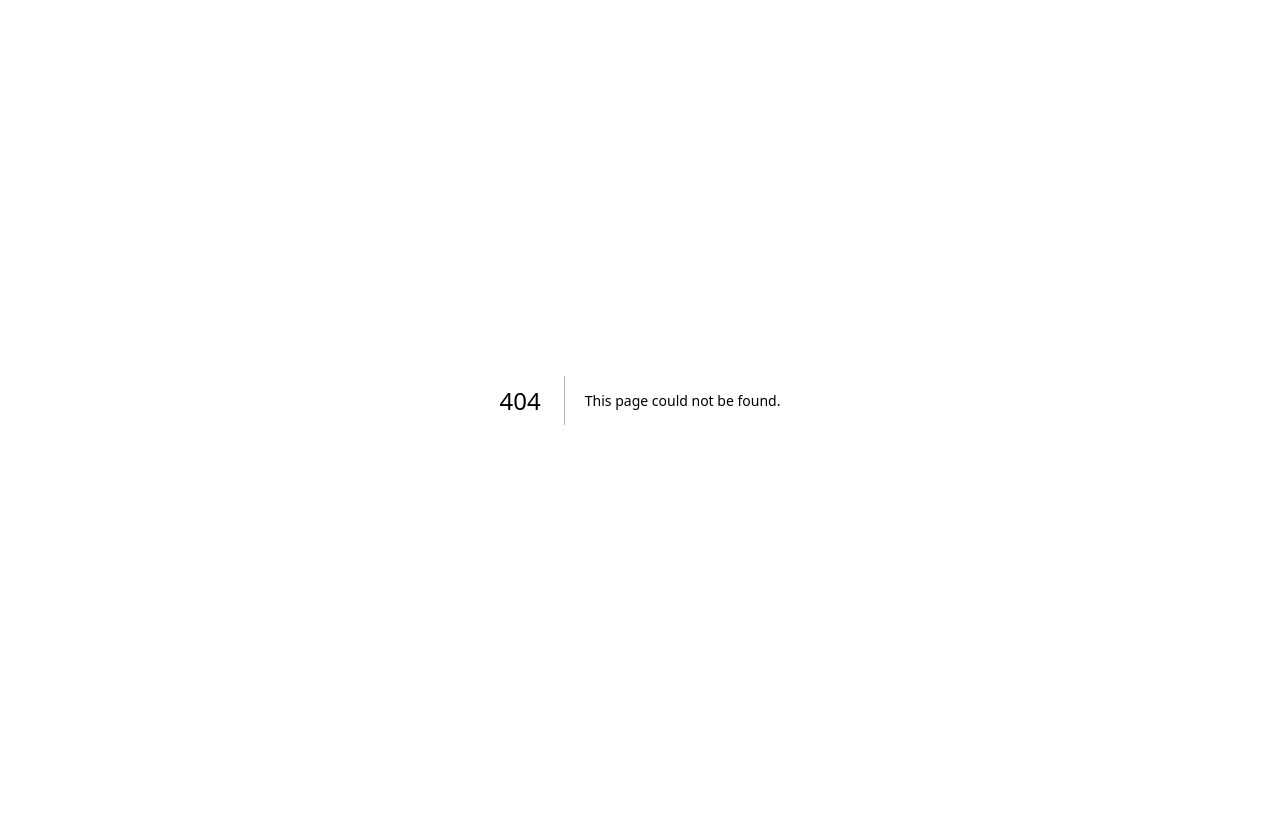
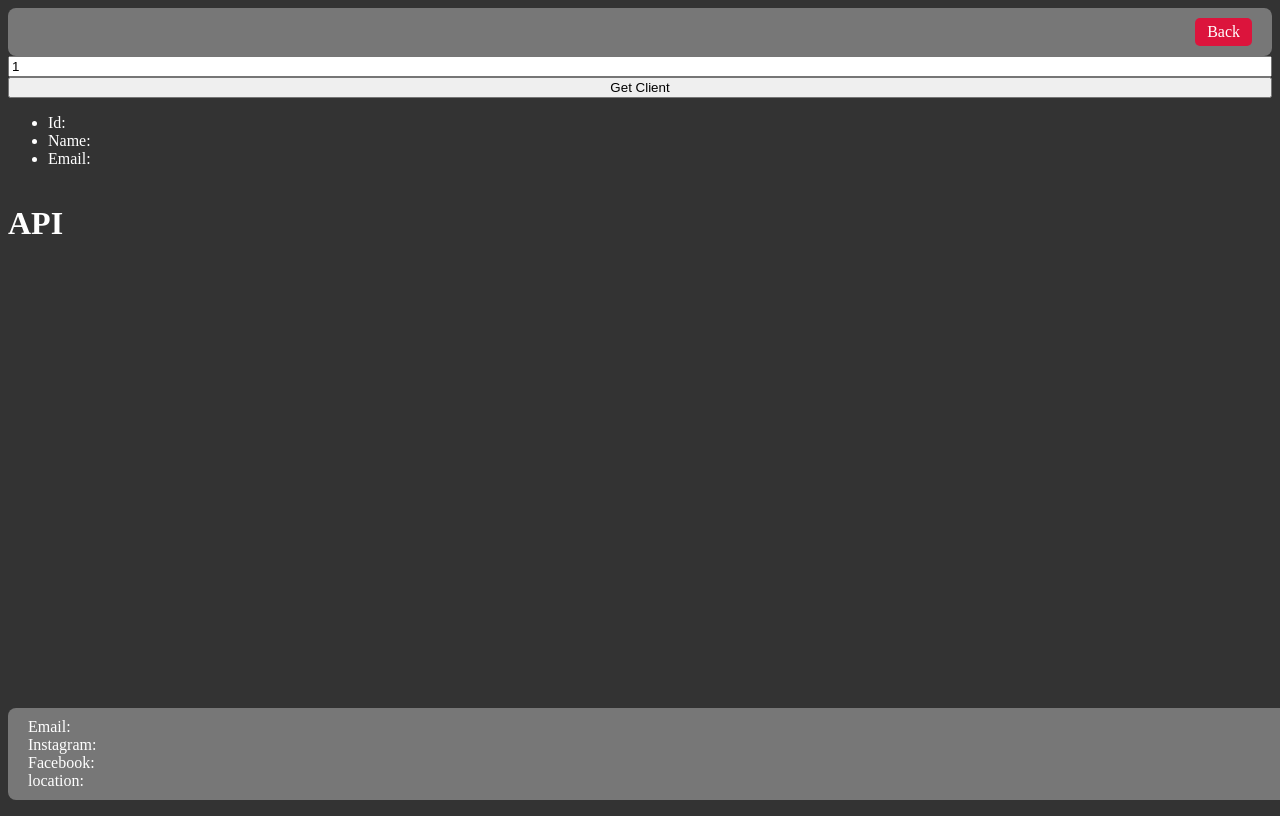
Before and after one commit to Jaoovit/nextwebapp, a Next.js app: page /integration in a window 1280 px wide. Before the commit this address had no page. Built offline with nearby package versions, Linux system fonts and the light colour scheme.

Commit message:
createa API integration

```diff
--- a/src/pages/index.jsx
+++ b/src/pages/index.jsx
@@ -10,6 +10,8 @@ export default function home() {
             <Navigation text= "Products" fate="/products"/>
             <br></br>
             <Navigation text= "Clients" fate="/clients/123"/>
+            <br></br>
+            <Navigation text= "API" fate="integration"/>
             <Footer />
         </div>
     )
--- /dev/null
+++ b/src/pages/integration.jsx
@@ -0,0 +1,32 @@
+import Header from "../components/header"
+import Footer from "../components/footer"
+import { useState } from "react"
+
+export default function integration () {
+
+    const [code, setCode] = useState(1)
+    const [client, setClient] = useState({})
+
+function getClient() {
+    fetch(`http://localhost:3000/api/clients/${code}`)
+    .then(resp => resp.json())
+    .then(data => setClient(data))
+}
+
+
+    return (
+        <div>
+            <Header title= "API">
+            <input type="number" value={code}
+                onChange={e => setCode (e.target.value)} />
+            <button onClick={getClient}>Get Client</button>
+            <ul>
+                <li>Id: {client.id}</li>
+                <li>Name: {client.name}</li>
+                <li>Email: {client.email}</li>
+            </ul>
+            </Header>
+            <Footer />
+        </div>
+    )
+}
```
